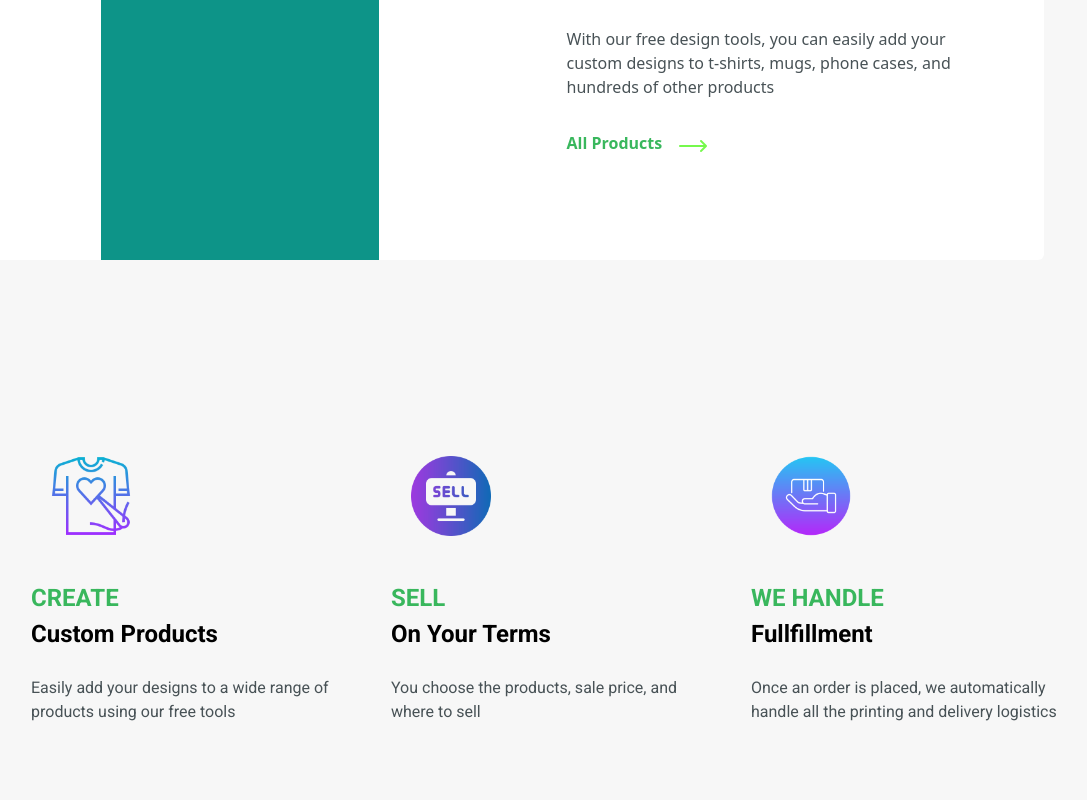
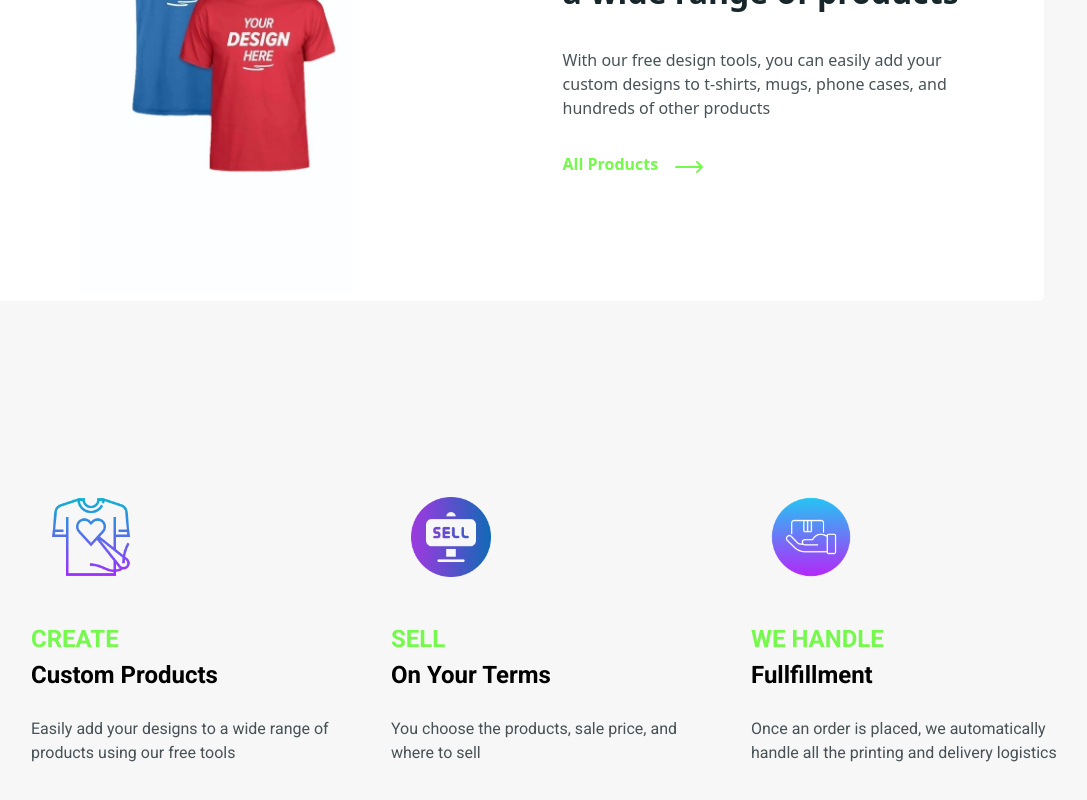
Before and after one commit to Arya-Kishan/diploy_internship_task, a React (Vite) app: page / in a window 1280 px wide. Shown: the part 1890-2690 px from the top of the page, without its empty margins (89-1176 px from the left). Built offline with nearby package versions, Linux system fonts and the light colour scheme.

Commit message:
framer_motion

```diff
--- a/package.json
+++ b/package.json
@@ -10,10 +10,12 @@
     "preview": "vite preview"
   },
   "dependencies": {
+    "framer-motion": "^11.5.6",
     "gsap": "^3.12.5",
     "lottie-react": "^2.4.0",
     "react": "^18.3.1",
-    "react-dom": "^18.3.1"
+    "react-dom": "^18.3.1",
+    "swiper": "^11.1.14"
   },
   "devDependencies": {
     "@eslint/js": "^9.9.0",
--- a/src/components/Landing/HowItWorks.jsx
+++ b/src/components/Landing/HowItWorks.jsx
@@ -5,6 +5,23 @@ import triangle2 from '../../assets/triangle2.svg'
 import create from '../../assets/icons/create.png'
 import handle from '../../assets/icons/handle.png'
 import sell from '../../assets/icons/sell.png'
+import shirt from '../../assets/shirt.webp'
+import { delay, motion, spring, stagger } from 'framer-motion'
+
+const fadeInVariants = {
+    initial: {
+        opacity: 0,
+        y: -200
+    },
+    animate: (index) => ({
+        opacity: 1,
+        y: 0,
+        transition: {
+            delay: 0.5 * index
+        }
+    })
+}
+
 
 const HowItWorks = () => {
 
@@ -33,21 +50,25 @@ const HowItWorks = () => {
         <div className='howItWorks w-full h-fit flex flex-col justify-center bg-bgColor1 px-[24px] py-[100px] relative'>
 
             {/* fist box */}
-            <div className='w-[90%] h-[460px] flex bg-white rounded-md mt-[180px]'>
+            <div className='w-full sm:w-[90%] min-h-[350px] flex flex-col sm:flex-row bg-white rounded-md mt-[180px] p-2'>
 
                 {/* left */}
-                <div className='w-full sm:w-[50%] flex justify-center items-center gap-2 relative'>
-                    <div className='w-[50%] h-[120%] bg-teal-600 absolute bottom-0 left-[30%]'></div>
+                <div className='w-full sm:w-[50%] flex justify-center items-center gap-2'>
+                    <img className='w-[50%]' src={shirt} alt="" srcset="" />
                 </div>
 
                 {/* right */}
-                <div className='w-full sm:w-[50%] flex justify-center items-center gap-2'>
+                <motion.div
+                    initial={{ opacity: 0, y: 200 }}
+                    whileInView={{ opacity: 1, y: 0 }}
+                    viewport={{ once: false }}
+                    className='w-full sm:w-[50%] flex justify-center items-center gap-2'>
 
                     {/* right inner */}
                     <div className='max-w-[400px] flex flex-col gap-8'>
-                        <p className='text-[32px] text-txtColor0 font-bold'>Easily add your design to a wide range of products</p>
+                        <p className='text-[24px] sm:text-[32px] text-txtColor0 font-bold'>Easily add your design to a wide range of products</p>
 
-                        <p className='text-txtColor2'>With our free design tools, you can easily add your custom designs to t-shirts, mugs, phone cases, and hundreds of other products</p>
+                        <p className='text-txtColor2 text-[12px] sm:text-[16px]'>With our free design tools, you can easily add your custom designs to t-shirts, mugs, phone cases, and hundreds of other products</p>
 
                         <button className='text-txtColor1 flex gap-4 font-bold'>
                             <p>All Products</p>
@@ -55,14 +76,21 @@ const HowItWorks = () => {
                         </button>
                     </div>
 
-                </div>
+                </motion.div>
 
             </div>
 
             {/* second div */}
             <div className='w-full min-h-[520px] h-fit flex flex-col sm:flex-row justify-center items-center gap-10 font-Roboto px-[32px] pt-[120px]'>
-                {arr.map((e) => (
-                    <div className='max-w-[320px] flex flex-col gap-6 justify-center items-center sm:items-start'>
+                {arr.map((e, index) => (
+                    <motion.div
+                        variants={fadeInVariants}
+                        initial="initial"
+                        whileInView="animate"
+                        transition={{ duration: 0.2, type: spring }}
+                        viewport={{ once: false }}
+                        custom={index}
+                        className='max-w-[320px] flex flex-col gap-6 justify-center items-center sm:items-start'>
                         <p className={`w-[120px] h-[120px] rounded-full overflow-hidden flex justify-center items-center`} style={{ backgroundColor: e.color }}>
                             <img className='w-[80px]' src={e.pic} alt="" srcset="" />
                         </p>
@@ -71,7 +99,7 @@ const HowItWorks = () => {
                             <p className='text-[24px] font-bold text-black capitalize'>{e.title2}</p>
                         </div>
                         <p className='text-[16px] text-txtColor2'>{e.description}</p>
-                    </div>
+                    </motion.div>
                 ))}
 
             </div>
--- a/src/components/Landing/SocialProof.jsx
+++ b/src/components/Landing/SocialProof.jsx
@@ -1,8 +1,33 @@
 import React from 'react'
+import SocialSwiper from '../Swiper/SocialSwiper'
+import triangle2 from '../../assets/triangle2.svg'
+import { motion } from 'framer-motion'
 
 const SocialProof = () => {
+
   return (
-    <div>SocialProof</div>
+    <div className='w-full flex flex-col gap-5 justify-center items-center p-[10px] sm:p-[32px] my-[50px] bg-bgColor1 relative'>
+
+      {/* socail proofs description */}
+      <div className='w-full sm:w-[80%] h-fit flex flex-col sm:flex-row gap-5 sm:gap-[100px] m-[50px]'>
+
+        {/* left */}
+        <p className='w-full sm:w-[35%] text-[30px] sm:text-[40px] font-bold text-txtColor0'>Trusted by over 8M sellers around the world</p>
+        {/* right */}
+        <motion.p
+          initial={{ opacity: 0, x: -500 }}
+          whileInView={{ opacity: 1, x: 0 }}
+          viewport={{ once: false }}
+          className='w-full sm:w-[30%] text-txtColor2 flex justify-start items-center'>Whether you are just getting started or run an enterprise-level e-commerce business, we do everything we can to ensure a positive merchant experience.</motion.p>
+
+      </div>
+
+      {/* socail proofs swiper */}
+      <SocialSwiper />
+
+      <img className='absolute -bottom-10 left-[50%] -translate-x-[50%]' src={triangle2} alt="" srcset="" />
+
+    </div>
   )
 }
 
--- /dev/null
+++ b/src/components/Swiper/SocialSwiper.jsx
@@ -0,0 +1,80 @@
+import React from 'react'
+import { Swiper, SwiperSlide } from 'swiper/react';
+import 'swiper/css';
+import 'swiper/css/pagination';
+
+import { Pagination } from 'swiper/modules';
+import profile1 from '../../assets/profileImages/profile1.jpg'
+import profile2 from '../../assets/profileImages/profile2.jpg'
+import profile3 from '../../assets/profileImages/profile3.jpg'
+import profile4 from '../../assets/profileImages/profile4.jpg'
+import profile5 from '../../assets/profileImages/profile5.jpg'
+import starIcon from '../../assets/icons/starIcon.svg'
+
+const SocialSwiper = () => {
+    const slidesArr = [
+        {
+            pic: profile1,
+            name: "Robert A. Voltaire",
+            authorLink: "Store link",
+            star: 5,
+            description: ' Printify has been an incredible service for us musicians unable to keep large amount of inventory - now we can create designs previously too expensive to print without having to have 1,000 shirts in our jam space. Thanks Printify! '
+        },
+        {
+            pic: profile2,
+            name: "Quinten Barney",
+            authorLink: 'Etsy Merchant',
+            star: 5,
+            description: "We chose Printify because of their offerings as well as their incredibly low prices. After several years, we've come to find that their customer service is also top notch, and their platform just keeps getting better and better."
+        },
+        {
+            pic: profile3,
+            name: "Nikki",
+            authorLink: "Store link",
+            star: 5,
+            description: "Printify has been a amazing partner to work with as we grow our business, from the range of merch we can make for our customers to working with our Customer Service team (Hi Martin!) it's truly made the whole process a breeze."
+        },
+        {
+            pic: profile4,
+            name: "Spencer, Brett, and Kyle",
+            authorLink: "Store link",
+            star: 5,
+            description: " Using Printify has been a great experience. Customer service is always very quick to respond and handle any issues that our customers may have. The premium account has more than paid for itself and has increased our margins significantly. "
+        },
+        {
+            pic: profile5,
+            name: "April Showers",
+            authorLink: "Store link",
+            star: 5,
+            description: " I really appreciate working with Printify on my brand. Afro Unicorn was only supposed to be my design on a white shirt. It is so much more. Printify allows me the time to run the business and not work in the business. "
+        },
+    ]
+    return (
+        <Swiper
+            slidesPerView={"auto"}
+            spaceBetween={30}
+            pagination={{
+                clickable: true,
+            }}
+            modules={[Pagination]}
+            className="w-full sm:w-[80%]"
+        >
+            {slidesArr.map((e) => (
+                <SwiperSlide className='w-[380px] max-h-[376px] flex flex-col gap-5 p-[10px] sm:p-[55px] bg-white rounded-md'>
+                    <div className='flex flex-col sm:flex-row gap-4'>
+                        <img className='w-[44px] sm:w-[64px] h-[44px] sm:h-[64px] rounded-md' src={e.pic} alt="" srcset="" />
+                        <div className='flex flex-col'>
+                            <p className='text-[14px] sm:text-[24px] text-txtColor0'>{e.name}</p>
+                            <p className='text-[12px] sm:text-[16px] text-txtColor1'>{e.authorLink}</p>
+                            <p className='flex'>{"stars".split("").map(() => (<img className='w-[18px]' src={starIcon} alt="" srcset="" />))}</p>
+                        </div>
+                    </div>
+
+                    <p className='text-[10px]'>{e.description}</p>
+                </SwiperSlide>
+            ))}
+        </Swiper>
+    )
+}
+
+export default SocialSwiper
--- a/src/index.css
+++ b/src/index.css
@@ -15,3 +15,7 @@ body {
   width: 100%;
   min-height: 100vh;
 }
+
+webkit::-webkit-scrollbar{
+  display: none;
+}
--- a/src/pages/HomePage.jsx
+++ b/src/pages/HomePage.jsx
@@ -6,6 +6,7 @@ import Connect from '../components/Landing/Connect'
 import Footer from '../components/Landing/Footer'
 import Financials from '../components/Landing/Financials'
 import Features from '../components/Landing/Features'
+import SocialProof from '../components/Landing/SocialProof'
 
 const HomePage = () => {
     return (
@@ -15,6 +16,7 @@ const HomePage = () => {
             <Features />
             <HowItWorks />
             <Connect />
+            <SocialProof />
             <Financials />
             <Footer />
         </div>
--- a/tailwind.config.js
+++ b/tailwind.config.js
@@ -11,11 +11,12 @@ export default {
         "Roboto": ["Roboto", "sans-serif"],
       },
       "colors": {
-        "btnColor1": "#39B75D",
+        "btnColor1": "#75F94C",
         "txtColor0": "#17262B",
-        "txtColor1": "#39B75D",
+        "txtColor1": "#75F94C",
         "txtColor2": "#485256",
         "txtColor3": "#C4C7C8",
+        "txtColor4": "#1F6B45",
         "brdrColor1": "#C2C2C2",
         "bgColor1": "#F7F7F7",
       },
```
Also changed, not shown: src/components/Landing/Connect.jsx (+72 -24 lines), src/components/Landing/Financials.jsx (+8 -2 lines), src/assets/shirt.webp (added), 1 other file (tests, documents, lock files or other folders).
